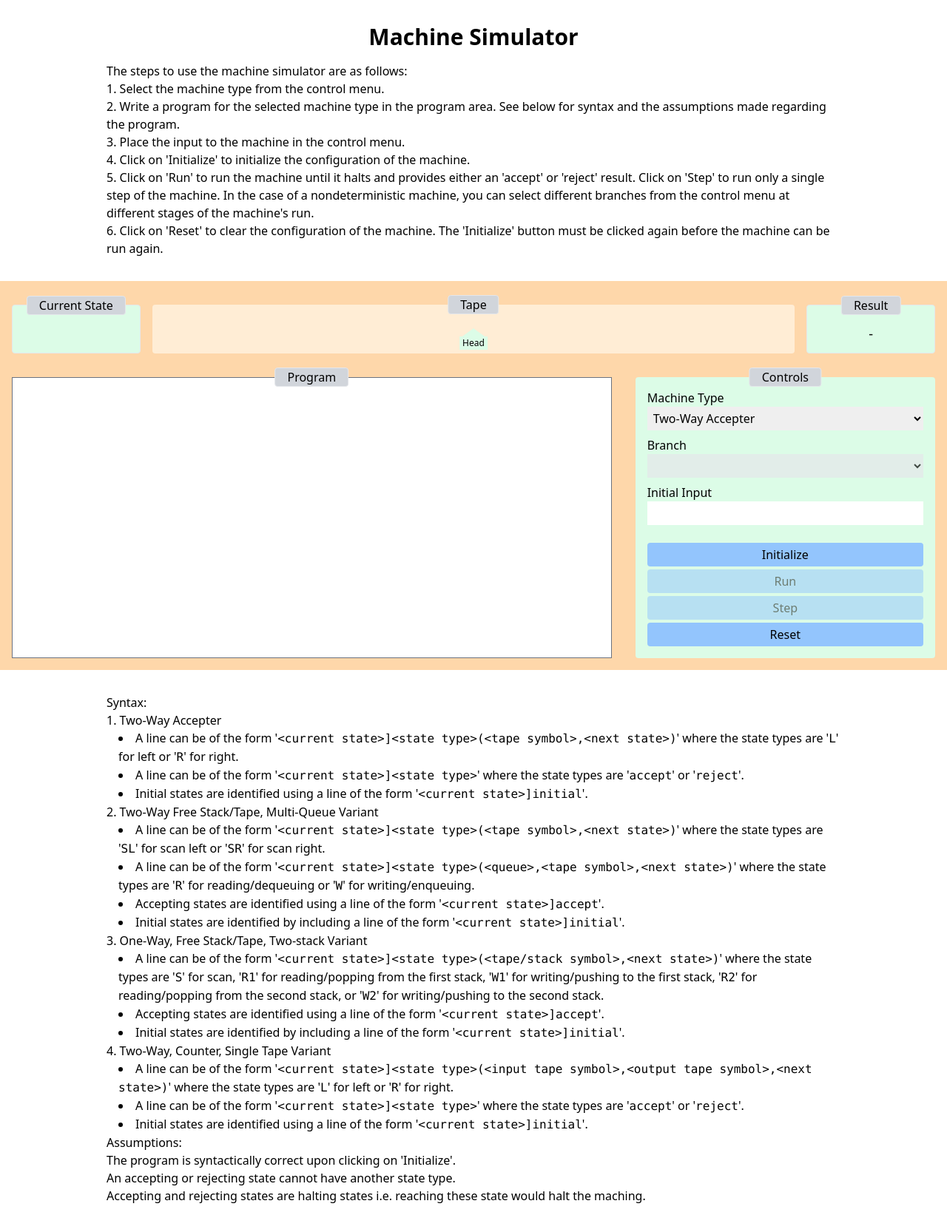
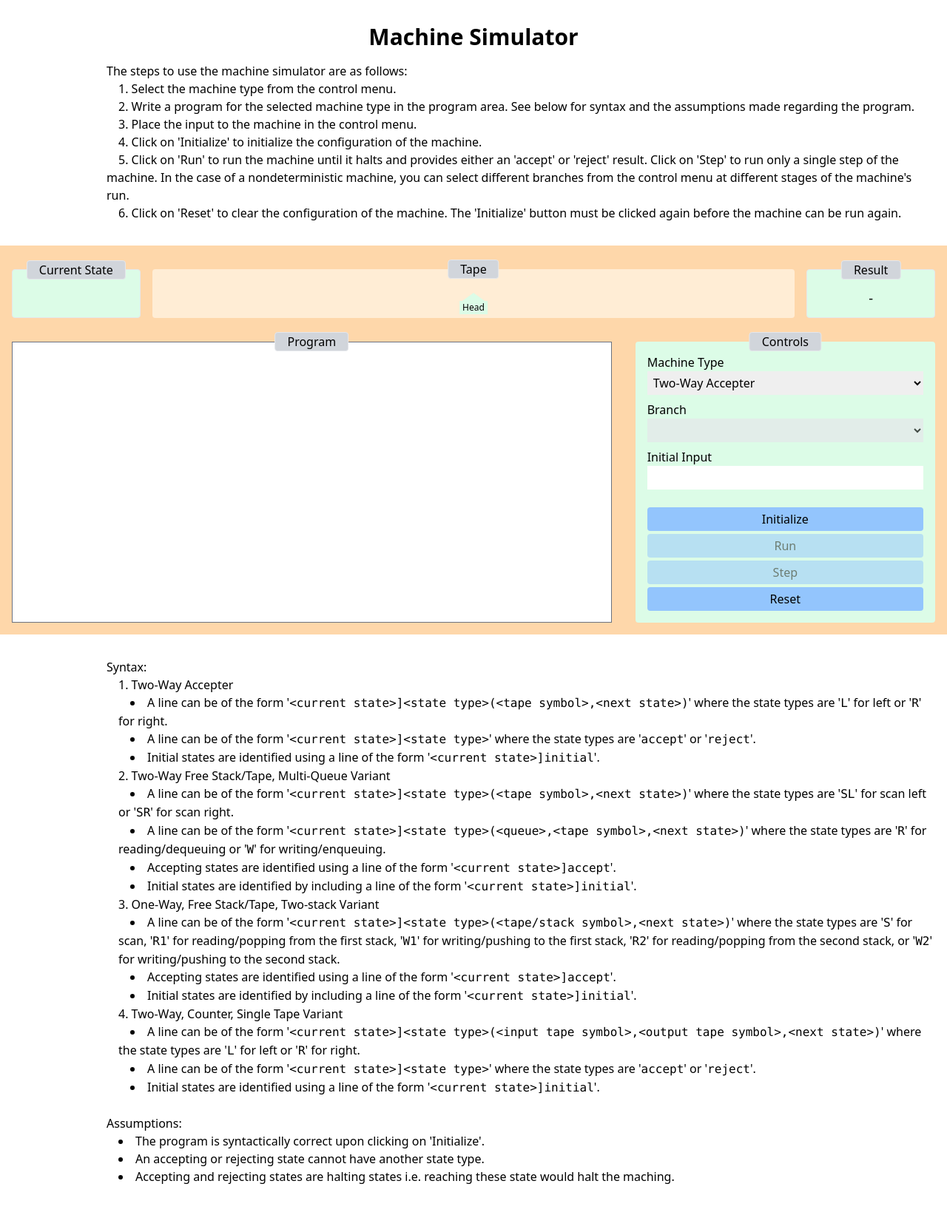
Before and after one commit to GabPua/csc615m-mco, a Next.js app: page / in a window 1280 px wide. Shown: the top 1666 px of the page at 74% size. Built offline with nearby package versions, Linux system fonts and the light colour scheme.

Commit message:
minor ui changes

```diff
--- a/pages/index.js
+++ b/pages/index.js
@@ -115,10 +115,12 @@ export default function Home() {
       </Head>
 
       <main>
-        <section className="max-w-5xl mx-auto my-8 px-4">
-          <h1 className="text-3xl text-center font-bold mb-4">Machine Simulator</h1>
+        <section className="max-w-5xl mx-auto mt-8 mb-4 px-4">
+          <h1 className="text-3xl text-center font-bold">Machine Simulator</h1>
+        </section>
+        <section className="lg:ml-[10vw] mb-8 px-4">
           <p>The steps to use the machine simulator are as follows:</p>
-          <ol className="list-decimal list-inside">
+          <ol className="list-decimal list-inside indent-4">
             <li>Select the machine type from the control menu.</li>
             <li>Write a program for the selected machine type in the program area. See <a href="#syntax"></a>below for syntax and the assumptions made regarding the program.</li>
             <li>Place the input to the machine in the control menu.</li>
@@ -164,9 +166,9 @@ export default function Home() {
             </div>
           </form>
         </section>
-        <section className="max-w-5xl mx-auto mt-8 mb-16 px-4" id="syntax">
+        <section className="lg:ml-[10vw] mt-8 mb-16 px-4" id="syntax">
           <p>Syntax:</p>
-          <ol className="list-decimal list-inside">
+          <ol className="list-decimal list-inside indent-4">
             <li>
               <span>Two-Way Accepter</span>
               <ul>
@@ -201,8 +203,9 @@ export default function Home() {
               </ul>
             </li>
           </ol>
+          <br></br>
           <p>Assumptions:</p>
-          <ul>
+          <ul className="list-disc list-inside indent-4">
             <li>The program is syntactically correct upon clicking on &apos;Initialize&apos;.</li>
             <li>An accepting or rejecting state cannot have another state type.</li>
             <li>Accepting and rejecting states are halting states i.e. reaching these state would halt the maching.</li>
```
